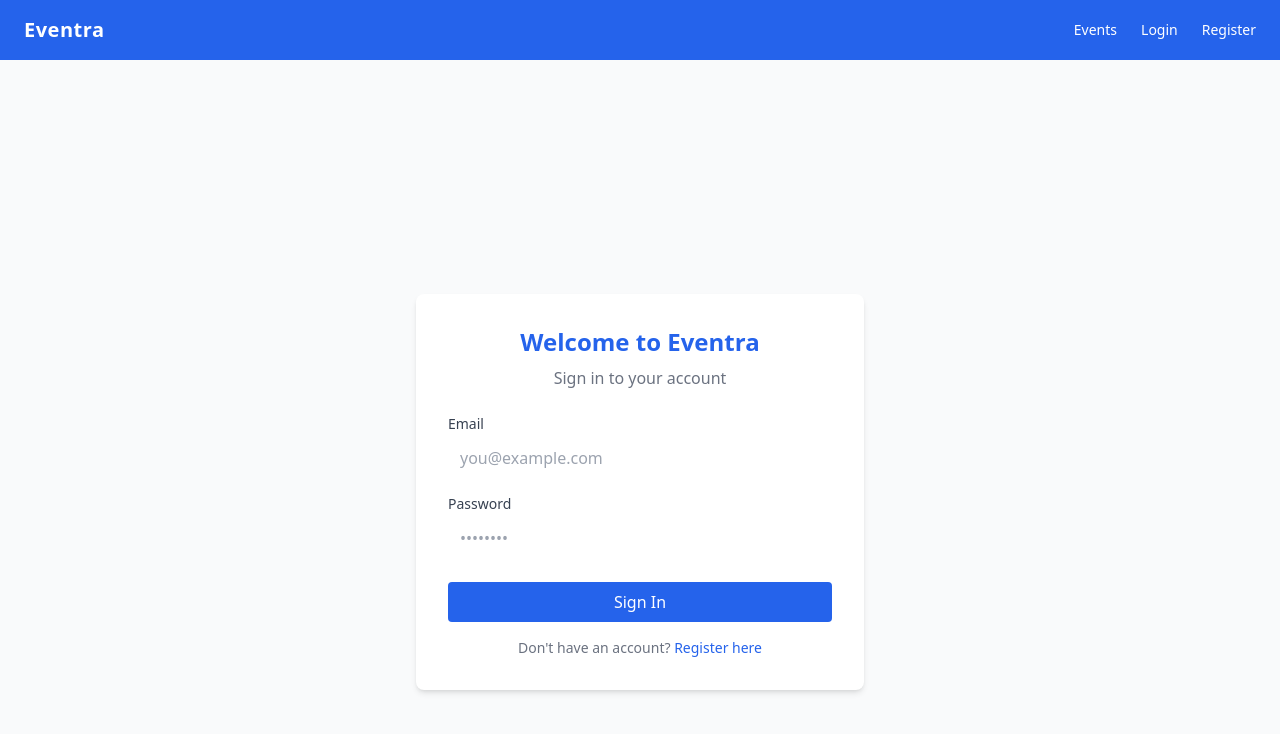
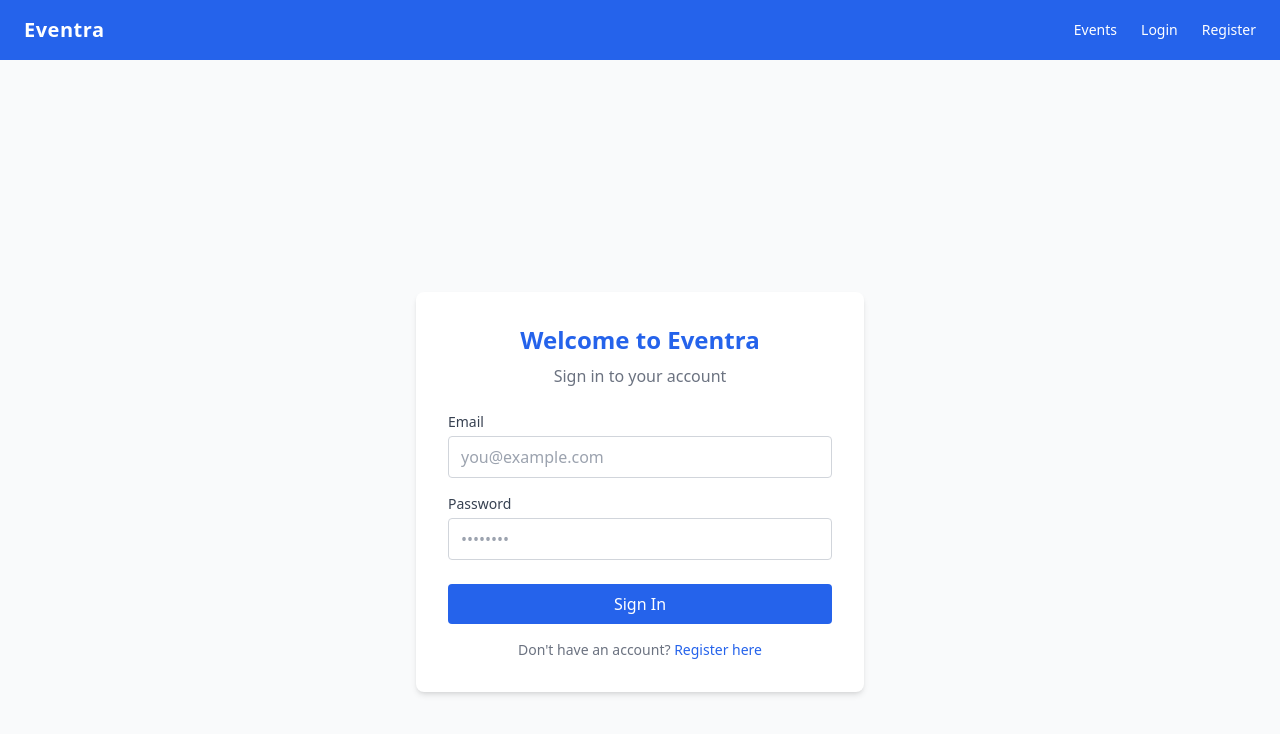
Before and after one commit to josetin21/Eventra-frontend, a React (Vite) app: page /login in a window 1280 px wide. Shown: the top 734 px of the page. Built offline with nearby package versions, Linux system fonts and the light colour scheme.

Commit message:
fix: add missing border utility to email input in Login

```diff
--- a/src/pages/Login.jsx
+++ b/src/pages/Login.jsx
@@ -58,7 +58,7 @@
                             type="email"
                             value={email}
                             onChange={(e) => setEmail(e.target.value)}
-                            className="w-full border-gray-300 rounded px-3 py-2 focus:ring-2 focus:ring-blue-500"
+                            className="w-full border border-gray-300 rounded px-3 py-2 focus:outline-none focus:ring-2 focus:ring-blue-500"
                             placeholder="you@example.com"
                             required
                         />
@@ -72,7 +72,7 @@
                             type="password"
                             value={password}
                             onChange={(e) => setPassword(e.target.value)}
-                            className="w-full border-gray-300 rounded px-3 py-2 focus:outline-none focus:ring-2 focus:ring-blue-500"
+                            className="w-full border border-gray-300 rounded px-3 py-2 focus:outline-none focus:ring-2 focus:ring-blue-500"
                             placeholder="••••••••"
                             required
                         />
```
